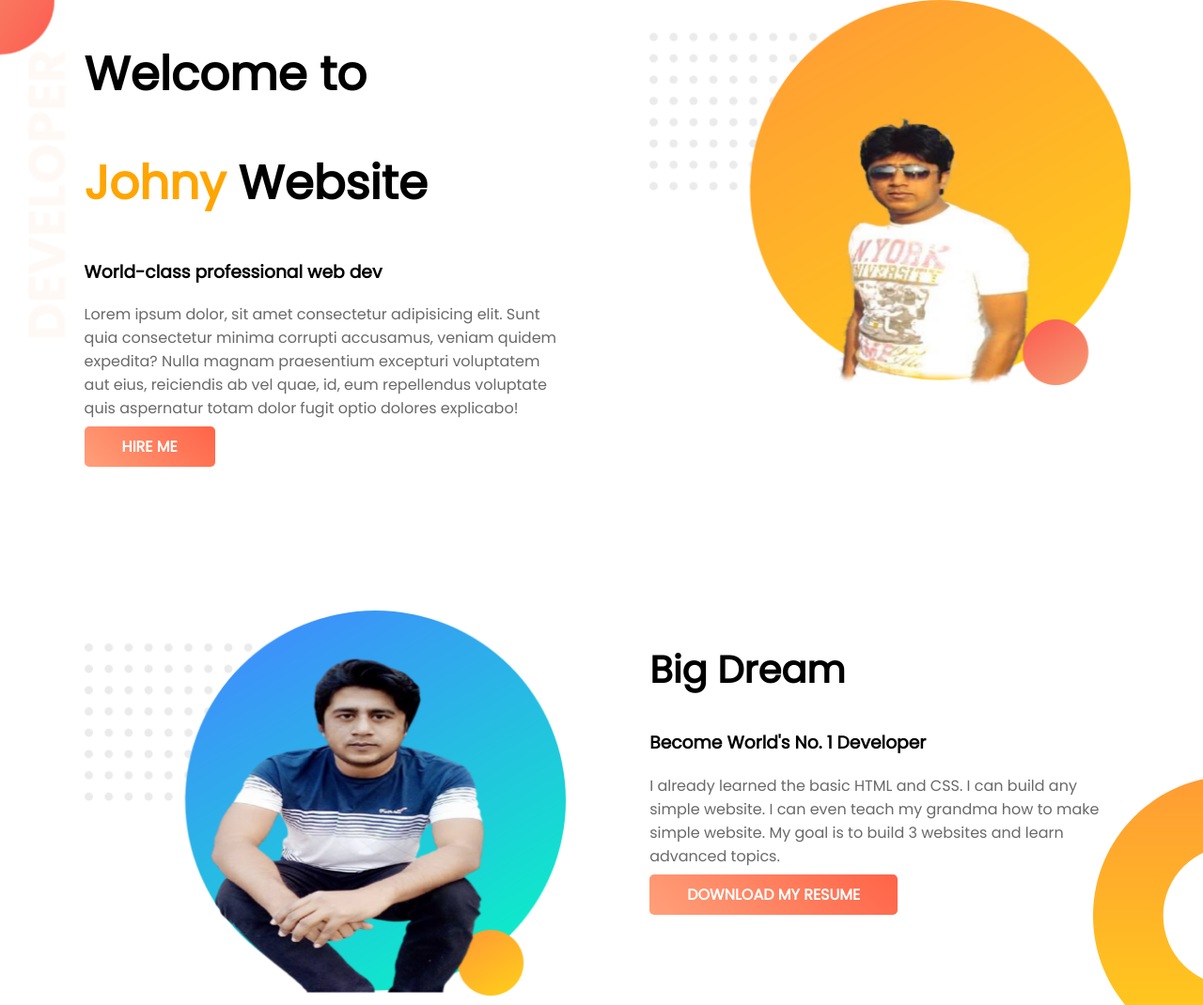
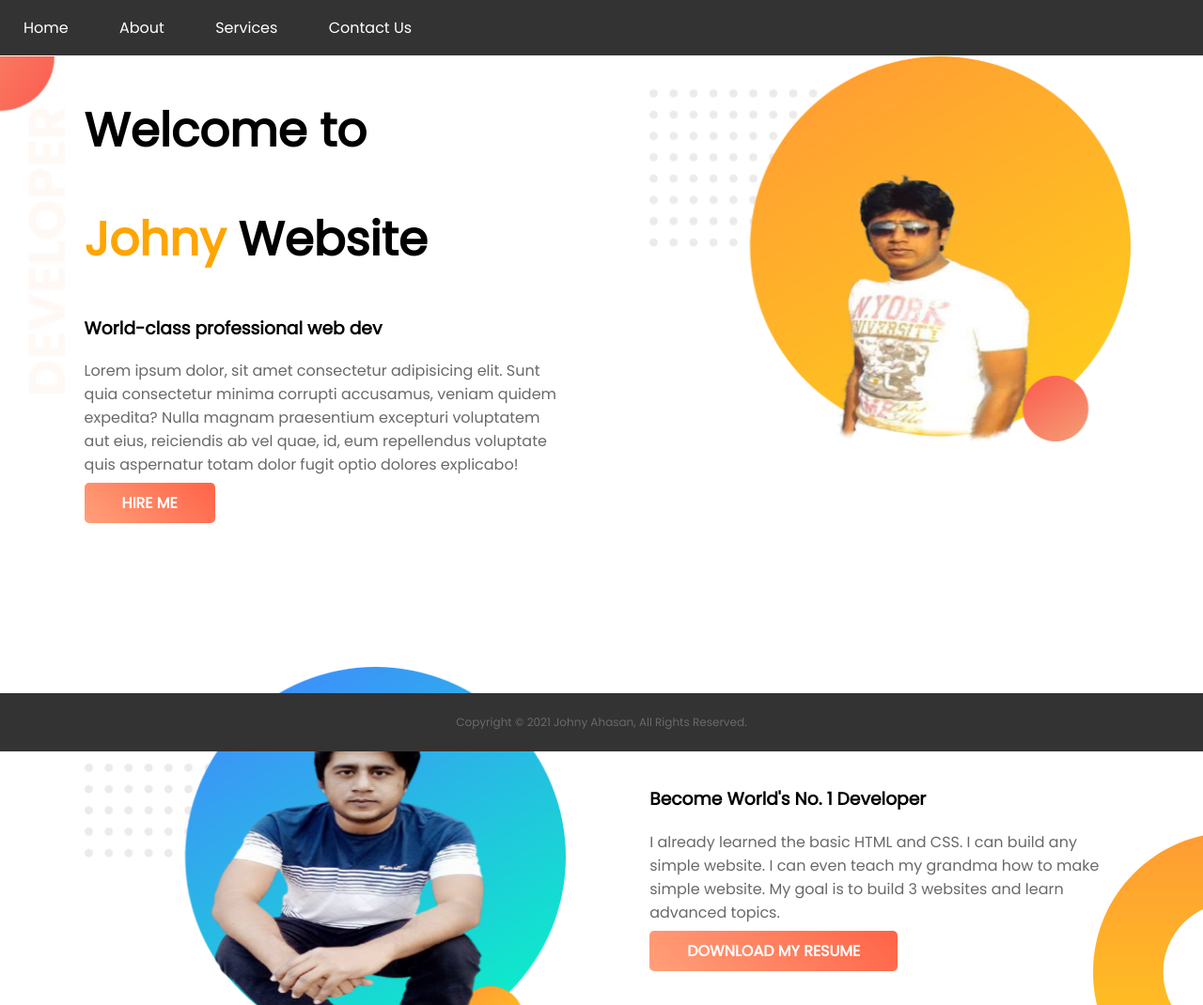
Before and after one commit to johnyahasan997/web-portfolio, a plain HTML site: page index.html in a window 1280 px wide. Shown: the top 1070 px of the page at 94% size. Drawn offline with Linux system fonts and the light colour scheme.

Commit message:
added new header and footer part

```diff
--- a/index.html
+++ b/index.html
@@ -11,6 +11,16 @@
   <link rel="stylesheet" href="style.css">
 </head>
 <body>
+  <header class="fixed-header">
+    <div class="container">
+      <nav>
+        <a href="#home">Home</a>
+        <a href="#about">About</a>
+        <a href="#services">Services</a>
+        <a href="#contact">Contact Us</a>
+      </nav>
+    </div>
+  </header>
   <section class="top-bannar">
     <div class="half-width">
       <h1>Welcome to</h1>
@@ -47,8 +57,8 @@
       <p>They didn't offer me a job. But I made myself as a remove web developer. I made their website and showed it to them. They liked it. And uploaded the content. It was fun working at Programming Hero.</p>
     </div>
   </section>
-  <footer>
-    <p>© Johny 2021, All Right Reserved.</p>
+  <footer class="fixed-footer">
+    <p>Copyright &copy; 2021 Johny Ahasan, All Rights Reserved.</p>
   </footer>
 
 </body>
--- a/style.css
+++ b/style.css
@@ -1,6 +1,29 @@
 body {
   margin: 0px;
   font-family: 'Poppins', sans-serif;
+  padding-top: 60px;
+  padding-bottom: 40px;
+}
+.fixed-header, .fixed-footer {
+  width: 100%;
+  position: fixed;
+  background-color: #333;
+  padding: 10px 0px;
+}
+
+.fixed-header {
+  top: 0px;
+}
+
+.fixed-footer {
+  bottom: 0px;
+}
+
+nav a {
+  text-decoration: none;
+  color: #fff;
+  padding: 7px 25px;
+  display: inline-block;
 }
 
 h1 {
```
